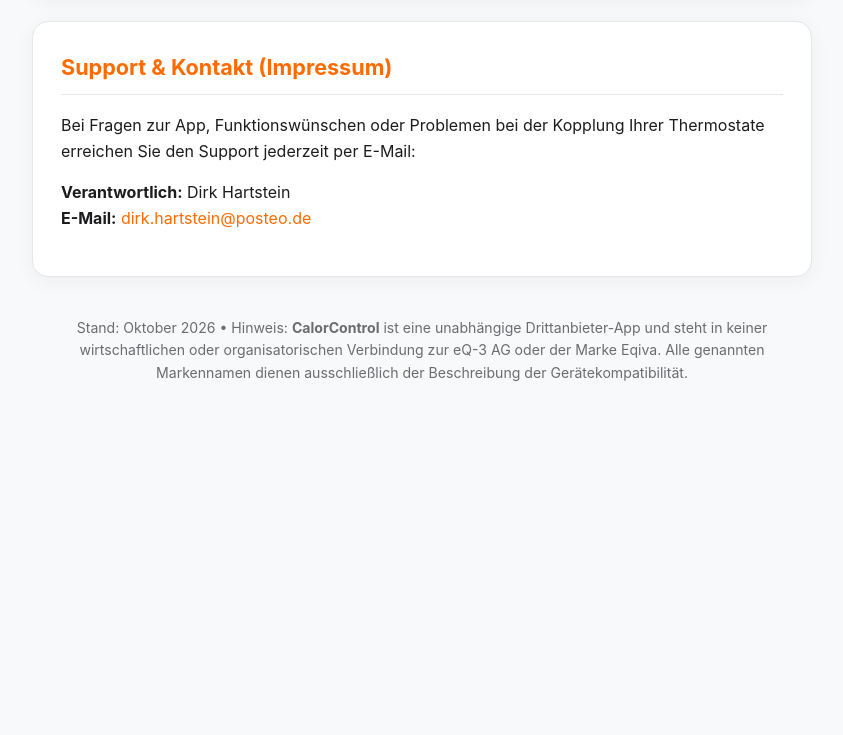
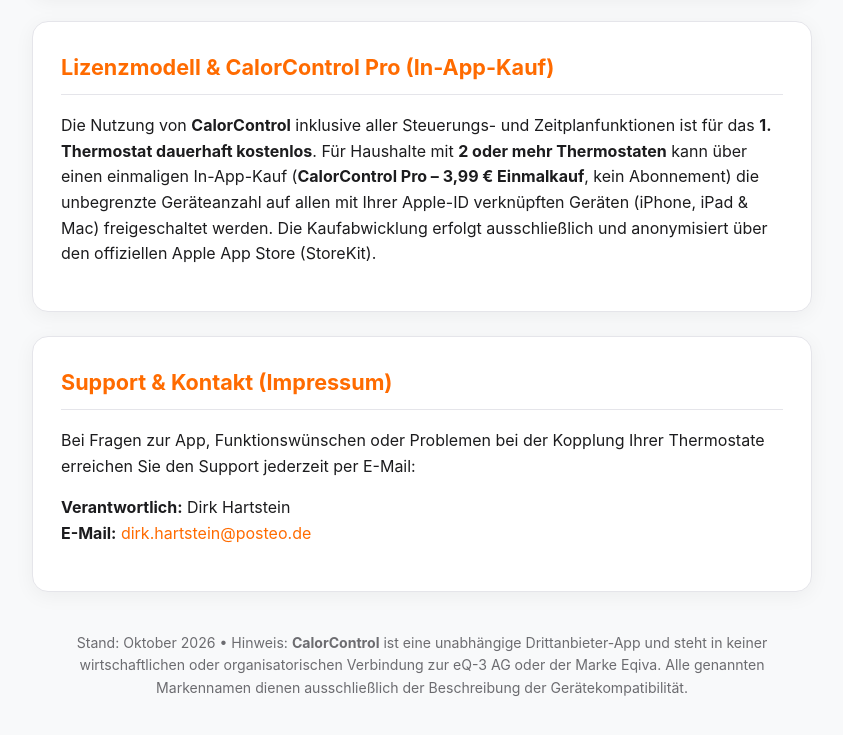
Before and after one commit to dirkhartstein-wq/calorcontrol, a plain HTML site: page index.html in a window 1280 px wide. Shown: the part 1460-2195 px from the top of the page, without its empty margins (218-1061 px from the left). Before the commit the page ends 1920 px from the top, so only its background shows below. Drawn offline with Linux system fonts and the light colour scheme.

Commit message:
Add licensing and CalorControl Pro In-App Purchase info to index.html

```diff
--- a/index.html
+++ b/index.html
@@ -144,6 +144,11 @@
     </section>
 
     <section class="card">
+        <h2>Lizenzmodell &amp; CalorControl Pro (In-App-Kauf)</h2>
+        <p>Die Nutzung von <strong>CalorControl</strong> inklusive aller Steuerungs- und Zeitplanfunktionen ist für das <strong>1. Thermostat dauerhaft kostenlos</strong>. Für Haushalte mit <strong>2 oder mehr Thermostaten</strong> kann über einen einmaligen In-App-Kauf (<strong>CalorControl Pro – 3,99 € Einmalkauf</strong>, kein Abonnement) die unbegrenzte Geräteanzahl auf allen mit Ihrer Apple-ID verknüpften Geräten (iPhone, iPad &amp; Mac) freigeschaltet werden. Die Kaufabwicklung erfolgt ausschließlich und anonymisiert über den offiziellen Apple App Store (StoreKit).</p>
+    </section>
+
+    <section class="card">
         <h2>Support &amp; Kontakt (Impressum)</h2>
         <p>Bei Fragen zur App, Funktionswünschen oder Problemen bei der Kopplung Ihrer Thermostate erreichen Sie den Support jederzeit per E-Mail:</p>
         <p>
```
